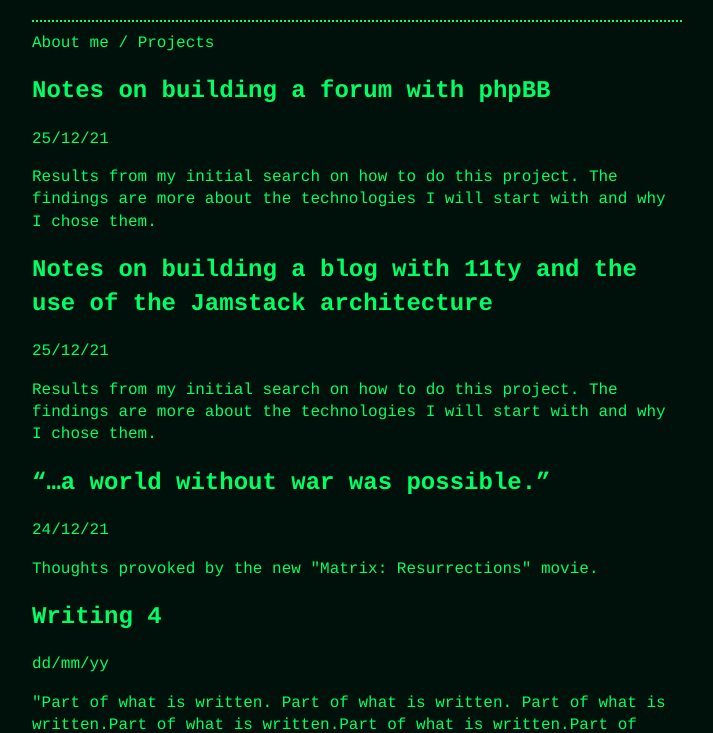
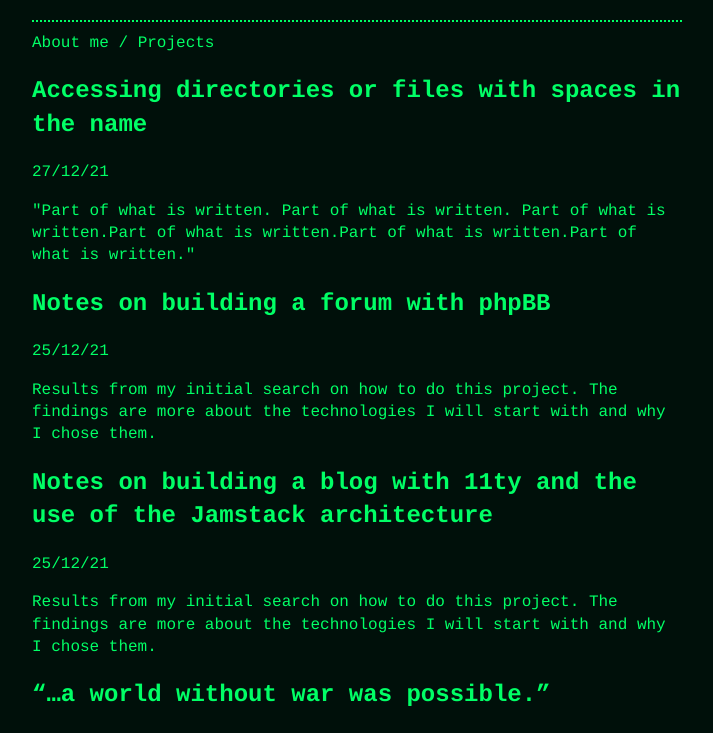
Before and after one commit to Oron-2/static-blog, a plain HTML site: page index.html in a window 1280 px wide. Shown: the part 60-793 px from the top of the page, without its empty margins (283-996 px from the left). Drawn offline with Linux system fonts and the light colour scheme.

Commit message:
Update index.html

```diff
--- a/index.html
+++ b/index.html
@@ -29,6 +29,14 @@
         </p>
       -->
 
+      <h2><a href="writings/writing_4.html">Accessing directories or files with spaces in the name</a></h2>
+      <p class="date">27/12/21</p>
+      <p>
+        "Part of what is written. Part of what is written. Part of what is
+        written.Part of what is written.Part of what is written.Part of what
+        is written."
+      </p>
+
       <h2><a href="writings/writing_3.html">Notes on building a forum with phpBB</a></h2>
       <p class="date">25/12/21</p>
       <p>
@@ -49,14 +57,6 @@
       </h2>
       <p class="date">24/12/21</p>
       <p>Thoughts provoked by the new "Matrix: Resurrections" movie.</p>
-
-      <h2><a href="writings/writing_4.html">Writing 4</a></h2>
-      <p class="date">dd/mm/yy</p>
-      <p>
-        "Part of what is written. Part of what is written. Part of what is
-        written.Part of what is written.Part of what is written.Part of what
-        is written."
-      </p>
 
       <h2><a href="writings/writing_5.html">Writing 5</a></h2>
       <p class="date">dd/mm/yy</p>
```
